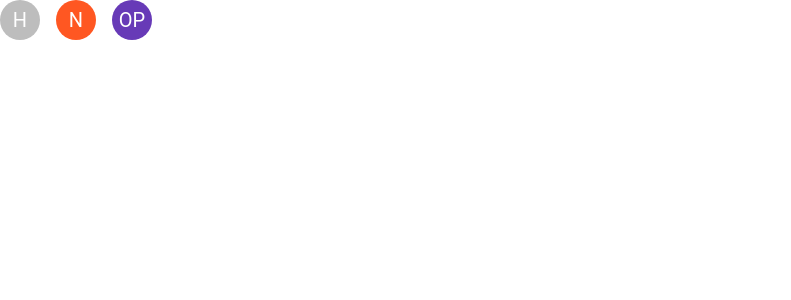
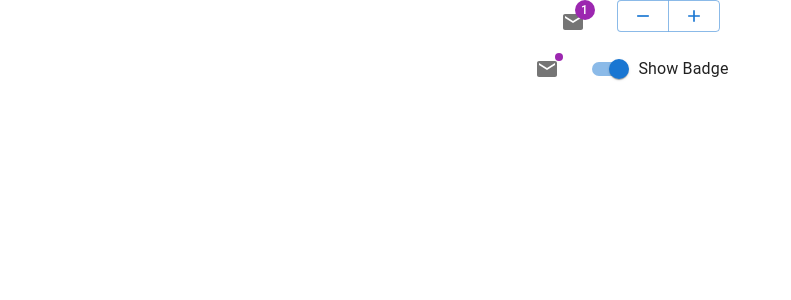
Before and after one commit to sinhasudhanshu/My-React-App, a React (Create React App) app: page / in a window 1280 px wide. Shown: the top 300 px of the page, without its empty margins (0-791 px from the left). Built offline with nearby package versions, Linux system fonts and the light colour scheme.

Commit message:
Badge Button meterial ui

```diff
--- a/src/App.js
+++ b/src/App.js
@@ -16,7 +16,9 @@ import './App.css';
 //import TransferLists from './components/TransferLists';
 //import TransferList from './components/TransferList';
 //import IconAvatars from './components/IconAvatars';
-import LetterAvatars from './components/LetterAvatars';
+//import LetterAvatars from './components/LetterAvatars';
+//import BasicBadge from './components/BasicBadge';
+import BadgeVisibility from './components/BadgeVisibility';
 //import MyButtons from './components/MyButtons';
 //import MyButtonsGroup from './components/MyButtonsGroup';
 
@@ -26,7 +28,7 @@ function App() {
 
         <center>
 
-       <LetterAvatars/>
+            <BadgeVisibility />
 
         </center>
 
--- /dev/null
+++ b/src/components/BadgeVisibility.js
@@ -0,0 +1,70 @@
+import * as React from 'react';
+import Box from '@mui/material/Box';
+import Badge from '@mui/material/Badge';
+import ButtonGroup from '@mui/material/ButtonGroup';
+import Button from '@mui/material/Button';
+import AddIcon from '@mui/icons-material/Add';
+import RemoveIcon from '@mui/icons-material/Remove';
+import MailIcon from '@mui/icons-material/Mail';
+import Switch from '@mui/material/Switch';
+import FormControlLabel from '@mui/material/FormControlLabel';
+
+ function BadgeVisibility() {
+  const [count, setCount] = React.useState(1);
+  const [invisible, setInvisible] = React.useState(false);
+
+  const handleBadgeVisibility = () => {
+    setInvisible(!invisible);
+  };
+
+  return (
+    <Box
+      sx={{
+        color: 'action.active',
+        display: 'flex',
+        flexDirection: 'column',
+        '& > *': {
+          marginBottom: 2,
+        },
+        '& .MuiBadge-root': {
+          marginRight: 4,
+        },
+      }}
+    >
+      <div>
+        <Badge color="secondary" badgeContent={count}>
+          <MailIcon />
+        </Badge>
+        <ButtonGroup>
+          <Button
+            aria-label="reduce"
+            onClick={() => {
+              setCount(Math.max(count - 1, 0));
+            }}
+          >
+            <RemoveIcon fontSize="small" />
+          </Button>
+          <Button
+            aria-label="increase"
+            onClick={() => {
+              setCount(count + 1);
+            }}
+          >
+            <AddIcon fontSize="small" />
+          </Button>
+        </ButtonGroup>
+      </div>
+      <div>
+        <Badge color="secondary" variant="dot" invisible={invisible}>
+          <MailIcon />
+        </Badge>
+        <FormControlLabel
+          sx={{ color: 'text.primary' }}
+          control={<Switch checked={!invisible} onChange={handleBadgeVisibility} />}
+          label="Show Badge"
+        />
+      </div>
+    </Box>
+  );
+}
+export default BadgeVisibility;
--- /dev/null
+++ b/src/components/BasicBadge.js
@@ -0,0 +1,22 @@
+import * as React from 'react';
+import Badge from '@mui/material/Badge';
+import Stack from '@mui/material/Stack';
+import MailIcon from '@mui/icons-material/Mail';
+
+function BasicBadge() {
+
+  return (
+
+    <Stack spacing={2} direction="row">
+      <Badge badgeContent={4} color="secondary">
+        <MailIcon color="action" />
+      </Badge>
+      <Badge badgeContent={4} color="success">
+        <MailIcon color="action" />
+      </Badge>
+    </Stack>
+
+  );
+
+}
+export default BasicBadge;
```
